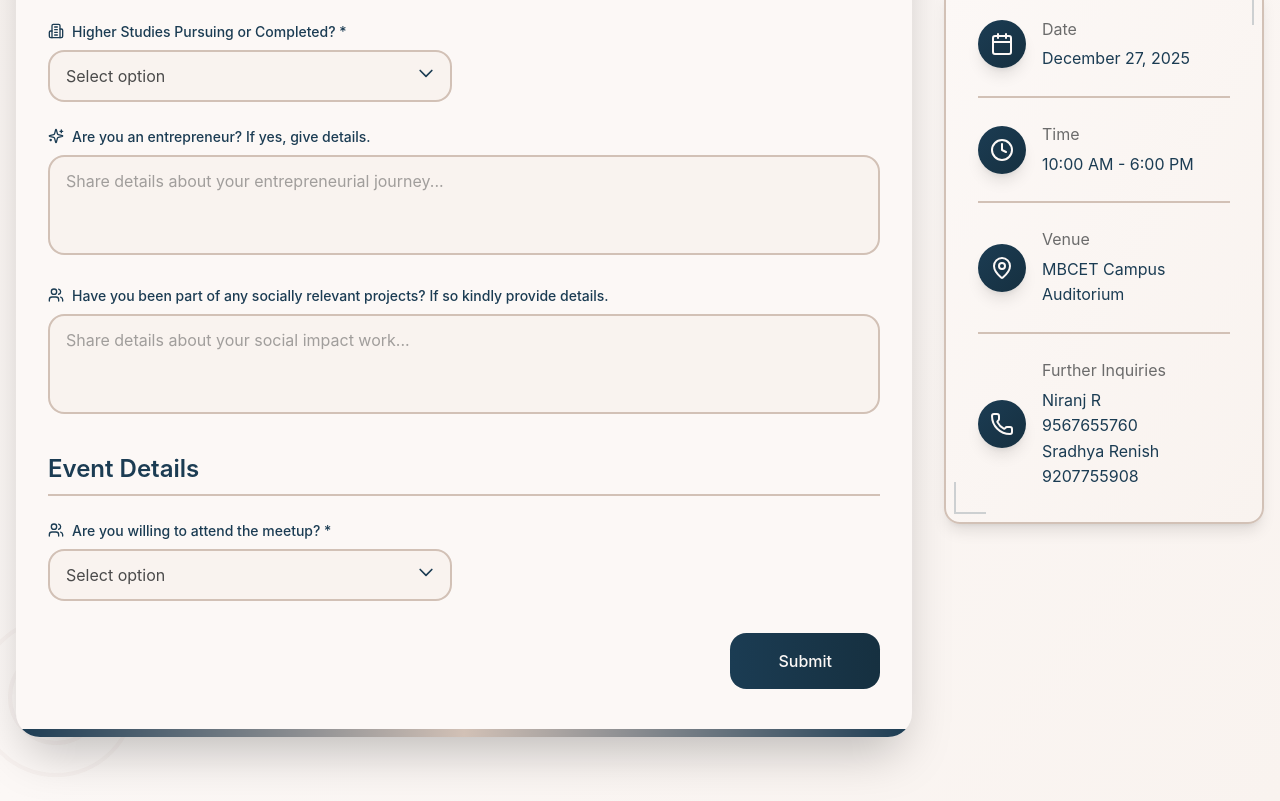
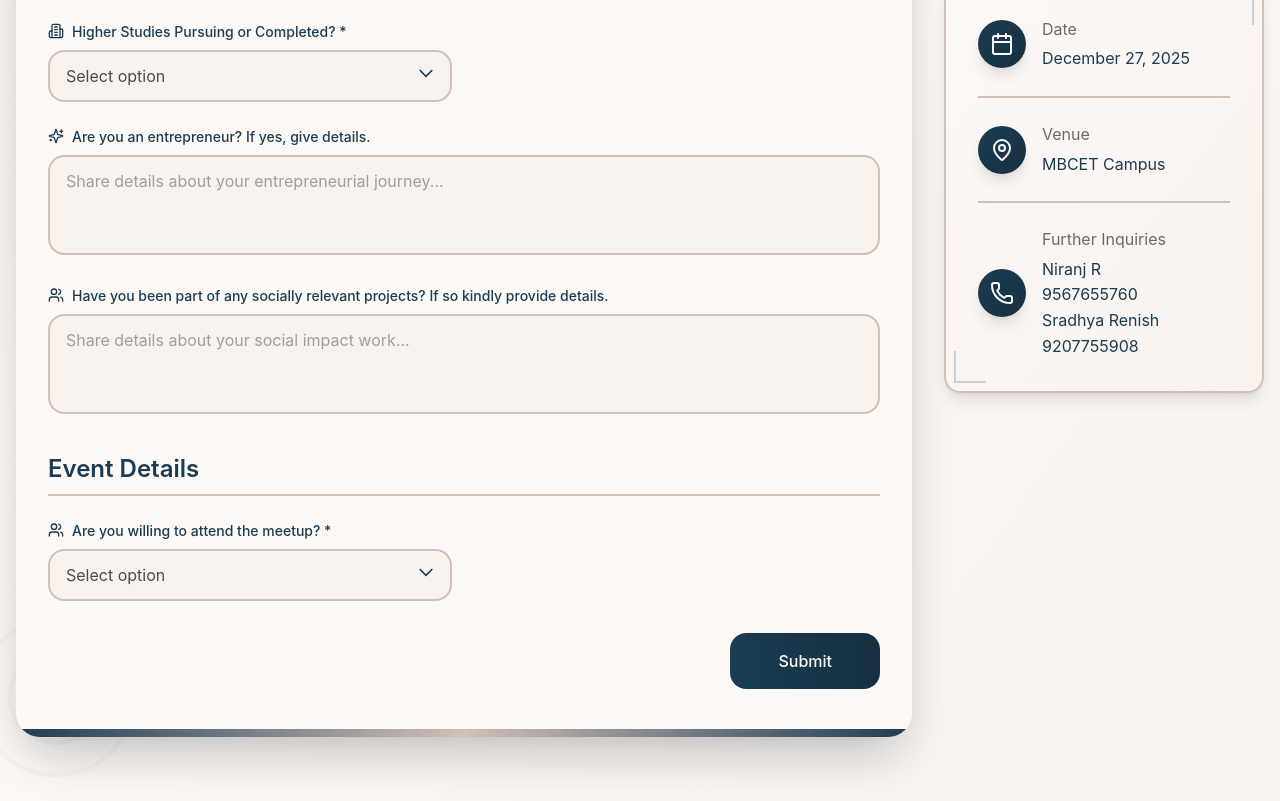
Before and after one commit to niranj-r/ALUMNI_MEETUP_FORMS, a React (Vite) app: page / in a window 1280 px wide. Shown: the part 860-1661 px from the top of the page. Built offline with nearby package versions, Linux system fonts and the light colour scheme.

Commit message:
fix: update course options and refine venue information in registration and event components

```diff
--- a/src/components/AlumniRegistrationForm.tsx
+++ b/src/components/AlumniRegistrationForm.tsx
@@ -332,8 +332,7 @@ export default function AlumniRegistrationForm() {
                       B.Tech Computer Science & Engineering
                     </option>
                     <option value="ct">
-                      B.Tech Computer Science & Engineering (Artificial
-                      Intelligence)
+                      B.Tech Information Technology
                     </option>
                     <option value="mcse">
                       M.Tech Computer Science & Engineering
--- a/src/components/EventInfo.tsx
+++ b/src/components/EventInfo.tsx
@@ -9,14 +9,9 @@ export default function EventInfo() {
       info: 'December 27, 2025'
     },
     {
-      icon: Clock,
-      title: 'Time',
-      info: '10:00 AM - 6:00 PM'
-    },
-    {
       icon: MapPin,
       title: 'Venue',
-      info: 'MBCET Campus Auditorium'
+      info: 'MBCET Campus'
     },
     {
       icon: Phone,
```
